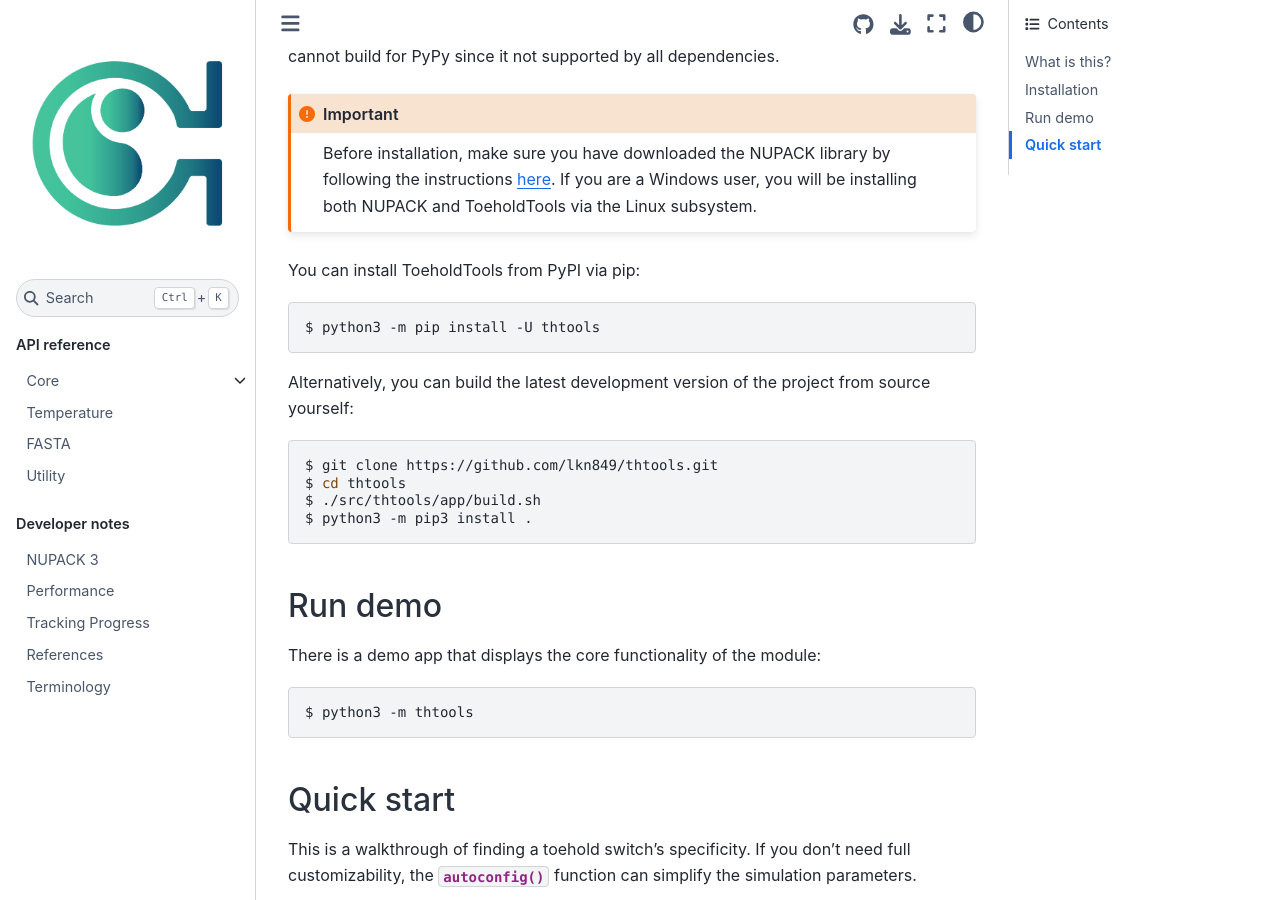
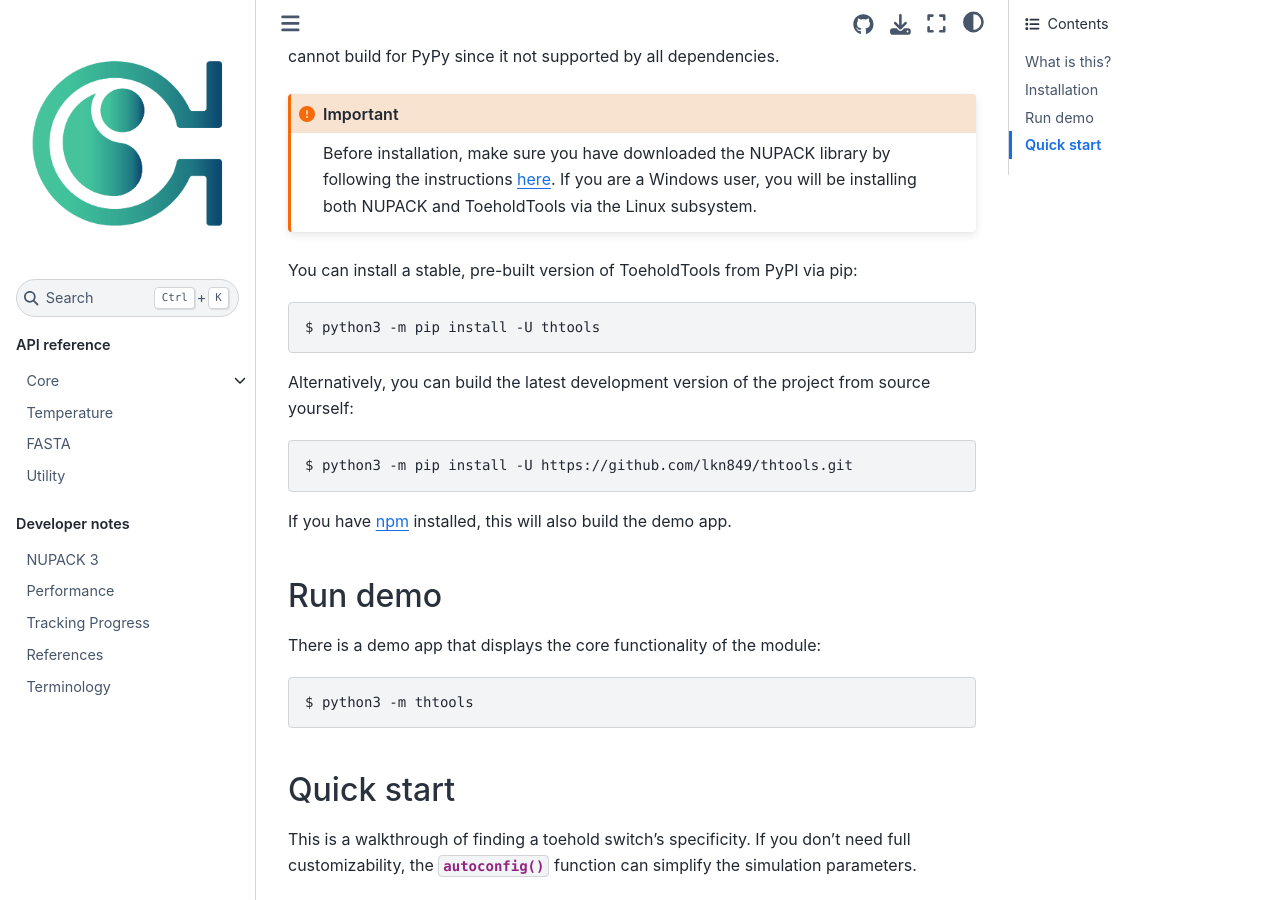
Before and after one commit to apple-phi/thtools, a Sphinx documentation site: the page built from docs/source/index.rst, in a window 1280 px wide and 900 px high, scrolled down 643 px. Built offline with Sphinx 7.4.7 and the Sphinx Book theme 1.1.4, drawn with Linux system fonts in a browser that asks for light colours.

```diff
--- a/docs/source/index.rst
+++ b/docs/source/index.rst
@@ -42,7 +42,7 @@
    `here <https://piercelab-caltech.github.io/nupack-docs/start/#installation-requirements>`_.
    If you are a Windows user, you will be installing both NUPACK and ToeholdTools via the Linux subsystem.
 
-You can install ToeholdTools from PyPI via pip:
+You can install a stable, pre-built version of ToeholdTools from PyPI via pip:
 
 .. code-block:: bash
 
@@ -52,10 +52,9 @@
 
 .. code-block:: bash
 
-   $ git clone https://github.com/lkn849/thtools.git
-   $ cd thtools
-   $ ./src/thtools/app/build.sh
-   $ python3 -m pip3 install .
+   $ python3 -m pip install -U https://github.com/lkn849/thtools.git
+
+If you have `npm <https://nodejs.org/en/download/>`_ installed, this will also build the demo app.
 
 Run demo
 --------
--- a/pyproject.toml
+++ b/pyproject.toml
@@ -2,7 +2,7 @@
 requires-python = ">=3.6"
 
 [build-system]
-requires = ["setuptools", "wheel", "numpy", "Cython", "pygments", "pyinstaller"]
+requires = ["setuptools", "wheel", "numpy", "Cython", "pygments"]
 build-backend = "setuptools.build_meta"
 
 [tool.cibuildwheel]
```
Also changed, not shown: 2 other files.
